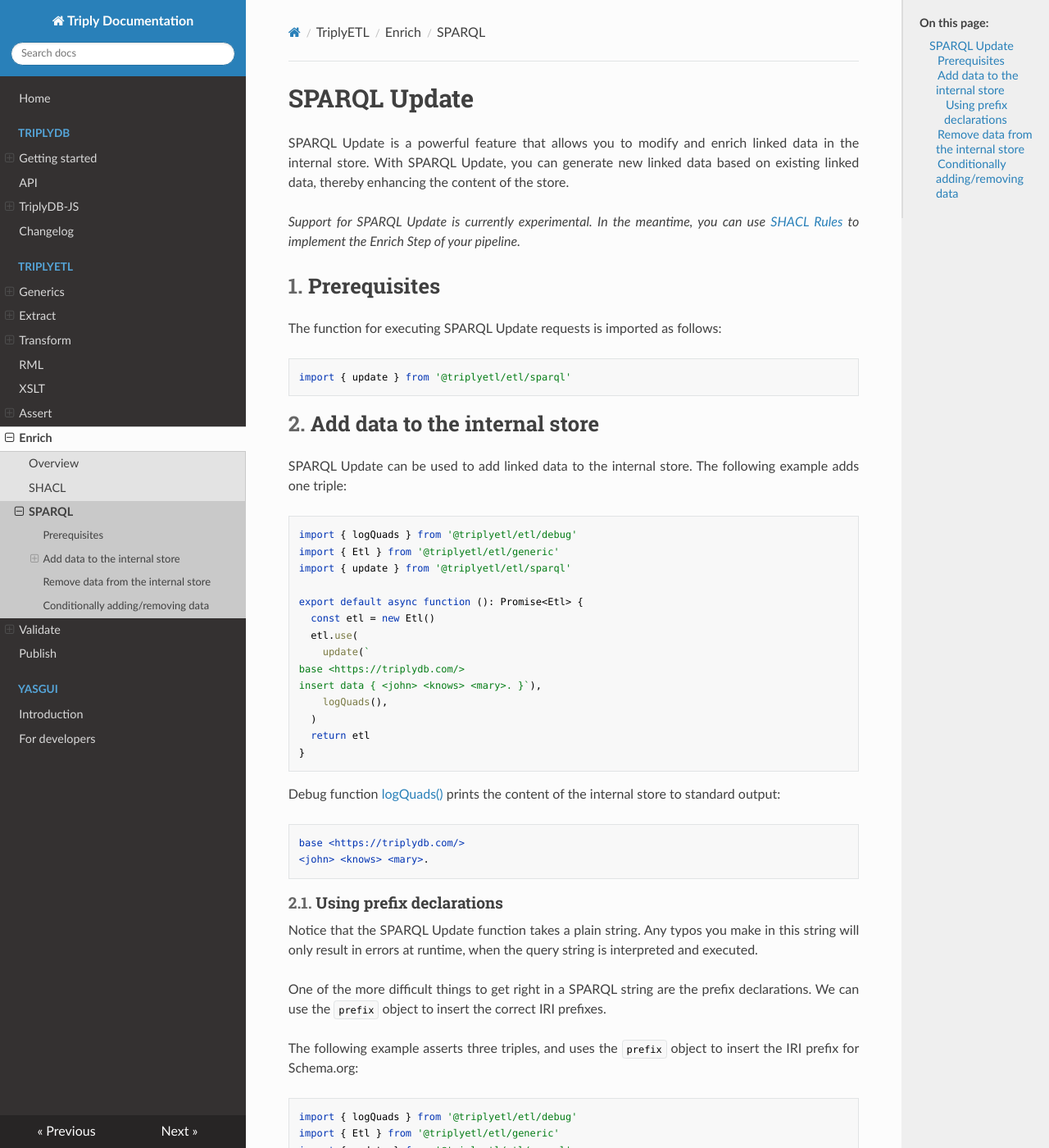
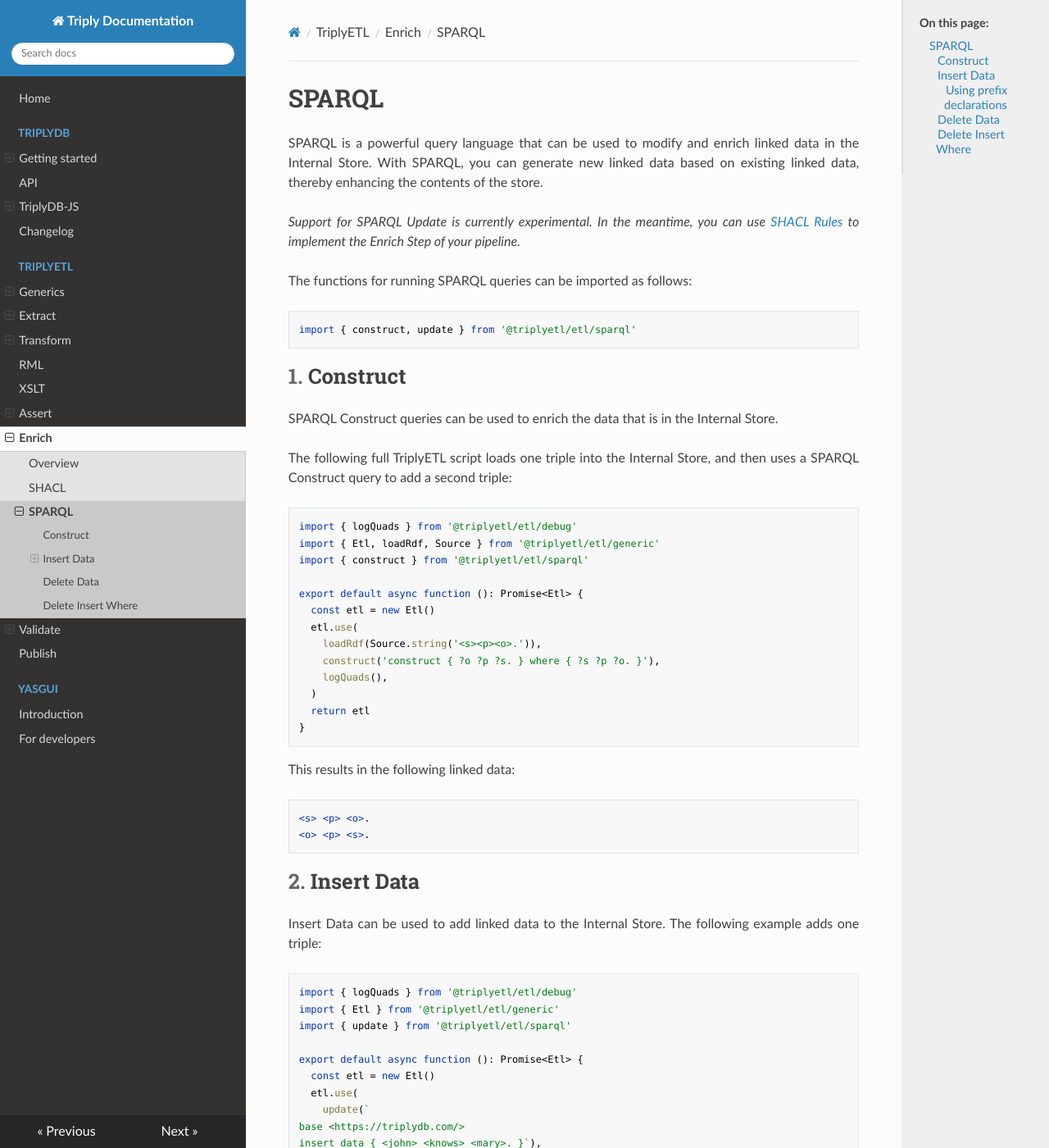
Before and after one commit to TriplyDB/Documentation, an MkDocs documentation site: the page built from docs/triply-etl/enrich/sparql/index.md, in a window 1280 px wide and 1400 px high. Shown: the whole window at 82% size. Built offline with MkDocs 1.6.1, drawn with Linux system fonts in a browser that asks for light colours; some of the changed text lies outside the part shown.

Commit message:
ADDED: Documentation for sparql.construct()
sparql.construct() was mentioned in the changelog, but did not yet have a section in the documentation. This commit adds a subsection on it to the Enrich>SPARQL page.

````diff
--- a/docs/triply-etl/enrich/sparql/index.md
+++ b/docs/triply-etl/enrich/sparql/index.md
@@ -1,26 +1,53 @@
 [TOC]
 
-# SPARQL Update
+# SPARQL
 
-SPARQL Update is a powerful feature that allows you to modify and enrich linked data in the internal store. With SPARQL Update, you can generate new linked data based on existing linked data, thereby enhancing the content of the store.
+SPARQL is a powerful query language that can be used to modify and enrich linked data in the Internal Store. With SPARQL, you can generate new linked data based on existing linked data, thereby enhancing the contents of the store.
 
 *Support for SPARQL Update is currently experimental. In the meantime, you can use [SHACL Rules](../shacl) to implement the Enrich Step of your pipeline.*
 
-
-
-## Prerequisites
-
-The function for executing SPARQL Update requests is imported as follows:
+The functions for running SPARQL queries can be imported as follows:
 
 ```ts
-import { update } from '@triplyetl/etl/sparql'
+import { construct, update } from '@triplyetl/etl/sparql'
 ```
 
 
 
-## Add data to the internal store
+## Construct
 
-SPARQL Update can be used to add linked data to the internal store. The following example adds one triple:
+SPARQL Construct queries can be used to enrich the data that is in the Internal Store.
+
+The following full TriplyETL script loads one triple into the Internal Store, and then uses a SPARQL Construct query to add a second triple:
+
+```ts
+import { logQuads } from '@triplyetl/etl/debug'
+import { Etl, loadRdf, Source } from '@triplyetl/etl/generic'
+import { construct } from '@triplyetl/etl/sparql'
+
+export default async function (): Promise<Etl> {
+  const etl = new Etl()
+  etl.use(
+    loadRdf(Source.string('<s><p><o>.')),
+    construct('construct { ?o ?p ?s. } where { ?s ?p ?o. }'),
+    logQuads(),
+  )
+  return etl
+}
+```
+
+This results in the following linked data:
+
+```turtle
+<s> <p> <o>.
+<o> <p> <s>.
+```
+
+
+
+## Insert Data
+
+Insert Data can be used to add linked data to the Internal Store. The following example adds one triple:
 
 ```ts
 import { logQuads } from '@triplyetl/etl/debug'
@@ -92,7 +119,7 @@
 
 
 
-## Remove data from the internal store
+## Delete Data
 
 While there are not many uses cases for removing data from the internal store, this is an operation that is supported by the SPARQL Update standard.
 
@@ -108,7 +135,7 @@
 
 
 
-## Conditionally adding/removing data
+## Delete Insert Where
 
 SPARQL Update can be used to conditionally add and/or remove linked data to/from the internal store. It uses the following keywords for this:
 
````
Also changed, not shown: other parts of docs/triply-etl/enrich/sparql/index.md (+3 -3 lines), docs/triply-etl/enrich/index.md (+6 -5 lines).
